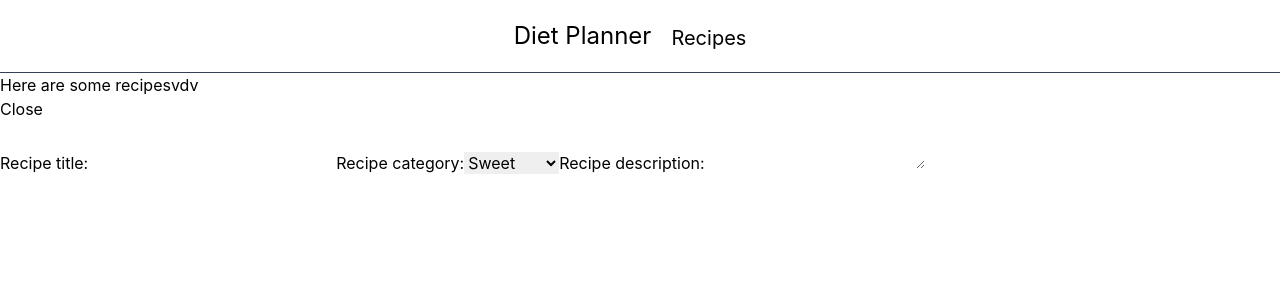
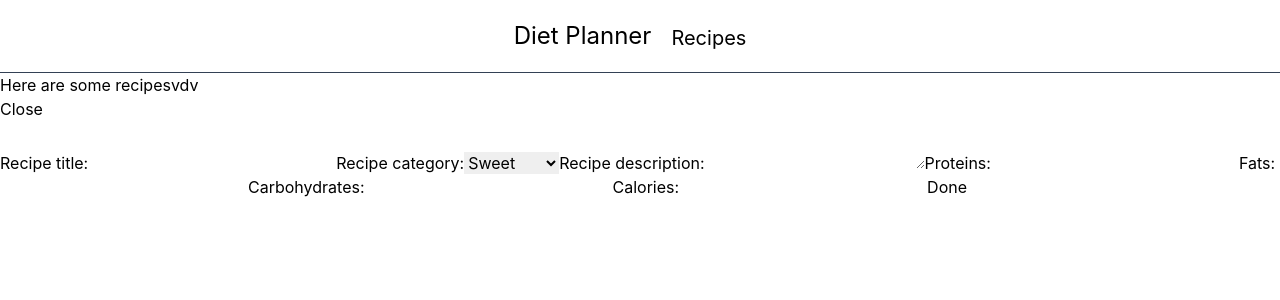
Before and after one commit to JacekGaw/Diet-Planner, a React (Create React App) app: page /Recipes in a window 1280 px wide. Both pictures are taken after a click on the button "Add recipe". Shown: the top 300 px of the page. Built offline with nearby package versions, Linux system fonts and the light colour scheme.

Commit message:
Add reusable input component, additional recipe inputs

```diff
--- /dev/null
+++ b/src/components/UI/Input.jsx
@@ -0,0 +1,10 @@
+import React, {forwardRef} from 'react';
+
+const Input = forwardRef(({inputType, label, labelClass, inputClass}, ref) => (
+    <>
+    <label className={labelClass}>{label}</label>
+    <input type={inputType} ref={ref} className={inputClass}></input>
+    </>
+));
+
+export default Input;
--- a/src/pages/recipes/AddRecipe.jsx
+++ b/src/pages/recipes/AddRecipe.jsx
@@ -1,23 +1,44 @@
-import React from "react";
+import React, { useRef } from "react";
+import Input from "../../components/UI/Input";
 
 const AddRecipe = () => {
+  const titleRef = useRef();
+  const categoryRef = useRef();
+  const descRef = useRef();
+  const proteinRef = useRef();
+  const fatsRef = useRef();
+  const carbRef = useRef();
+  const caloriesRef = useRef();
+
+  const handleSave = () => {
+    console.log(titleRef.current.value);
+    console.log(categoryRef.current.value);
+    console.log(descRef.current.value);
+  };
+
   return (
     <form
       onSubmit={(e) => {
         e.preventDefault();
       }}
     >
-        <label>Recipe title:</label>
-        <input type="text"></input>
+      <Input label="Recipe title:" inputType="text" ref={titleRef} />
       <label>Recipe category:</label>
-        <select>
+      <select ref={categoryRef}>
         <option value="sweet">Sweet</option>
         <option value="snack">Snack</option>
         <option value="main">Main Dish</option>
       </select>
       <label>Recipe description:</label>
-        <textarea className="whitespace-pre-line"></textarea>
+      <textarea className="whitespace-pre-line" ref={descRef}></textarea>
+      <Input label="Proteins:" inputType="number" ref={proteinRef} />
+      <Input label="Fats:" inputType="number" ref={fatsRef} />
+      <Input label="Carbohydrates:" inputType="number" ref={carbRef} />
+      <Input label="Calories:" inputType="number" ref={caloriesRef} />
 
+      <button type="submit" onClick={handleSave}>
+        Done
+      </button>
     </form>
     // Dodać kolejne inputy
   );
```
Lines whose indentation alone changed are shown as unchanged.
